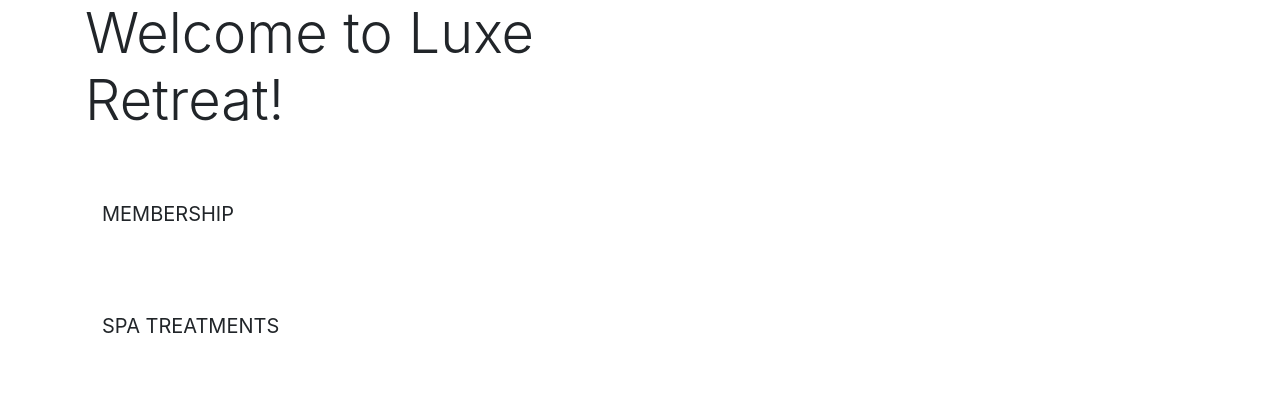
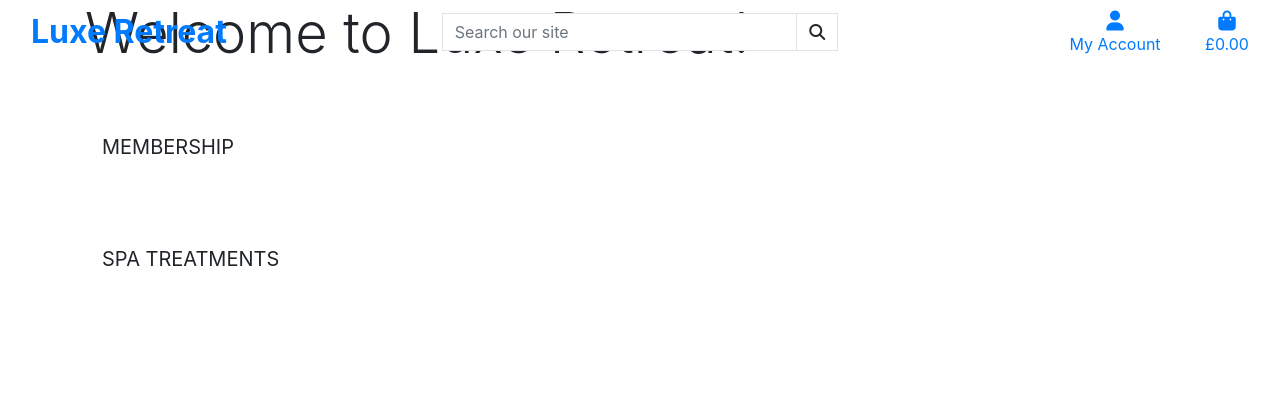
Before and after one commit to CharlieBurton10/luxe_retreat, a Django app: page / in a window 1280 px wide. Shown: the top 405 px of the page. Run offline with Django 3.2, Linux system fonts and the light colour scheme; some libraries are stand-ins or nearby versions; some web fonts are replaced.

Commit message:
Add main page header

```diff
--- a/home/templates/home/index.html
+++ b/home/templates/home/index.html
@@ -12,7 +12,7 @@
 {% block content %}
     <div class="container h-100">
         <div class="row h-100">
-            <div class="col-7 col-md-6 my-auto">
+            <div class="col-12 col-md-9 my-auto">
                 <h1 class="display-4 logo-font text-black">
                     Welcome to Luxe Retreat!
                 </h1>
--- a/templates/base.html
+++ b/templates/base.html
@@ -37,7 +37,69 @@
         <title>Luxe Retreat {% block extra_title %}{% endblock %}</title>
     </head>
     <body>
-        <header class="container-fluid fixed-top"></header>
+        <header class="container-fluid fixed-top">
+            <div class="row">
+                <div class="col-12 col-lg-4 my-auto py-1 py-lg-0 text-center text-lg-left">
+                    <a href="{% url 'home' %}" class="nav-link main-logo-link">
+                        <h2 class="logo-font text-black my-0"><strong>Luxe Retreat</strong></h2>
+                    </a>
+                </div>
+                <div class="col-12 col-lg-4 my-auto py-1 py-lg-0">
+                    <form method="GET" action="">
+                        <div class="input-group w-100">
+                            <input class="form-control border border-black rounded-0" type="text" name="q" placeholder="Search our site">
+                            <div class="input-group-append">
+                                <button class="form-control btn btn-black border border-black rounded-0" type="submit">
+                                    <span class="icon">
+                                        <i class="fas fa-search"></i>
+                                    </span>
+                                </button>
+                            </div>
+                        </div>
+                    </form>
+                </div>
+                <div class="col-12 col-lg-4 my-auto py-1 py-lg-0">
+                    <ul class="list-inline list-unstyled text-center text-lg-right my-0">
+                        <li class="list-inline-item dropdown">
+                            <a class="text-black nav-link" href="#" id="user-options" data-toggle="dropdown" aria-haspopup="true" aria-expanded="false">
+                                <div class="text-center">
+                                    <div><i class="fas fa-user fa-lg"></i></div>
+                                    <p class="my-0">My Account</p>
+                                </div>
+                            </a>
+                            <div class="dropdown-menu border-0" aria-labelledby="user-options">
+                                {% if request.user.is_authenticated %}
+                                    {% if request.user.is_superuser %}
+                                        <a href="" class="dropdown-item">Product Management</a>
+                                    {% endif %}
+                                    <a href="" class="dropdown-item">My Membership</a>
+                                    <a href="" class="dropdown-item">My Treatments</a>
+                                    <a href="{% url 'account_logout' %}" class="dropdown-item">Logout</a>
+                                {% else %}
+                                    <a href="{% url 'account_signup' %}" class="dropdown-item">Register</a>
+                                    <a href="{% url 'account_login' %}" class="dropdown-item">Login</a>
+                                {% endif %}
+                            </div>
+                        </li>
+                        <li class="list-inline-item">
+                            <a class="{% if grand_total %}text-info font-weight-bold{% else %}text-black{% endif %} nav-link" href="">
+                                <div class="text-center">
+                                    <div><i class="fas fa-shopping-bag fa-lg"></i></div>
+                                    <p class="my-0">
+                                        {% if grand_total %}
+                                            £{{ grand_total|floatformat:2 }}
+                                        {% else %}
+                                            £0.00
+                                        {% endif %}
+                                    </p>
+                                </div>
+                            </a>
+                        </li>
+                    </ul>
+                </div>
+                <div class="col-12 col-lg-4 my-auto py-1 py-lg-0"></div>
+            </div>
+        </header>
 
         {% if messages %}
             <div class="message-container"></div>
```
